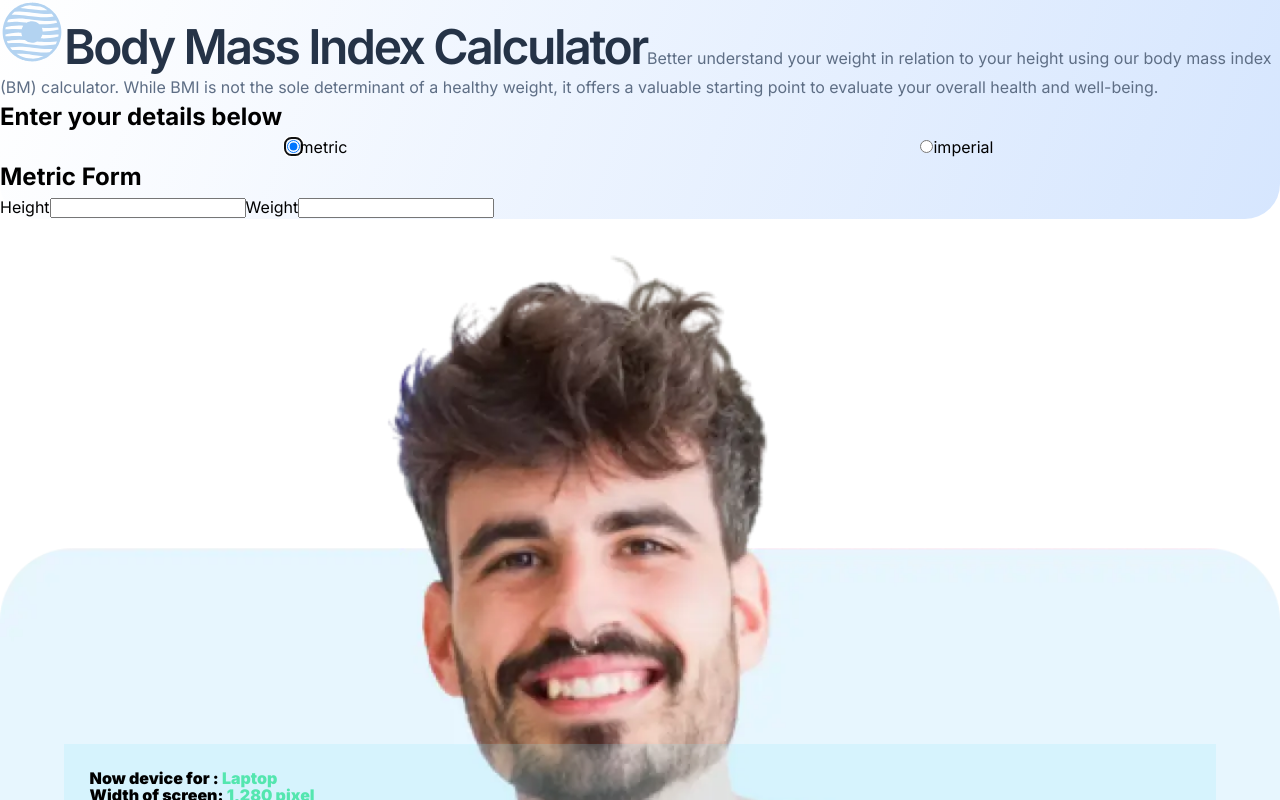
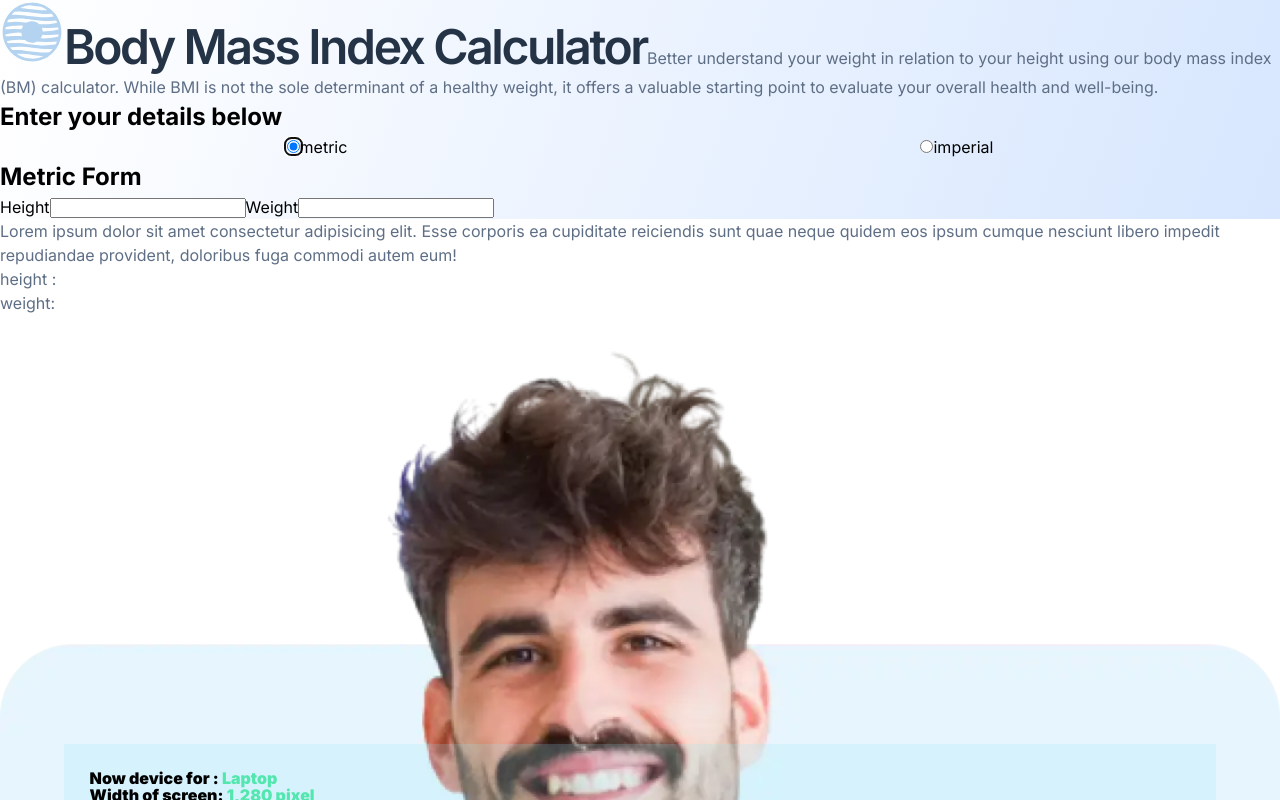
Before and after one commit to PiriyaLapa/body-mass-calculator-page2, a React (Vite) app: page / in a window 1280 px wide. Shown: the top 800 px of the page. Built offline with nearby package versions, Linux system fonts and the light colour scheme; the HTML template or start-up script is replaced by a standard one.

Commit message:
update and deploy

```diff
--- a/src/components/forms/MetricForm.tsx
+++ b/src/components/forms/MetricForm.tsx
@@ -6,7 +6,7 @@ import {
   ReactNode,
 } from "react";
 import { StyledMetricForm } from "../../styles/styles";
-// import ResultBox from "./ResultBox"; // Uncomment this if you need ResultBox
+import ResultBox from "./ResultBox"; // Uncomment this if you need ResultBox
 import { BmiFormProps } from "./BmiForm";
 
 interface MetricFormState {
@@ -46,9 +46,18 @@ export default class MetricForm extends Component<
   };
 
   logValue = () => {
-    console.log("Height:", this.state.height);
-    console.log("Weight:", this.state.weight);
+    const {height, weight} = this.state;
+    const heightNumber = this.convertToNumber(height);
+    const weightNumber = this.convertToNumber(weight);
+    // console.log("Height:", this.state.height);
+    // console.log("Weight:", this.state.weight);
   };
+
+  convertToNumber =(value:string): number | null => {
+    const number =parseInt(value);
+    return isNaN(number) ? null: number;
+  }
+
 
   render(): ReactNode {
     const { height, weight } = this.state;
@@ -73,9 +82,7 @@ export default class MetricForm extends Component<
           onChange={this.handleChangeInput}
           onKeyDown={this.handleKeyPress}
         />
-        {/* <button type="submit">Submit</button> */}
-        {/* Uncomment the following line if you need ResultBox */}
-        {/* <ResultBox measurements={{ height: Number(height), weight: Number(weight) }} /> */}
+        <ResultBox state={this.state} />
       </StyledMetricForm>
     );
   }
--- a/src/components/forms/ResultBox.tsx
+++ b/src/components/forms/ResultBox.tsx
@@ -1,8 +1,15 @@
 import { Component, ReactNode } from "react";
 import { StyledResultBox } from "../../styles/styles";
 
-export default class ResultBox extends Component {
+interface resultProps {
+  state: {
+    height: string;
+    weight: string;
+  };
+}
+export default class ResultBox extends Component<resultProps> {
   render(): ReactNode {
+    const { height, weight } = this.props.state;
     return (
       <StyledResultBox>
         <span>
@@ -11,6 +18,8 @@ export default class ResultBox extends Component {
           nesciunt libero impedit repudiandae provident, doloribus fuga commodi
           autem eum!
         </span>
+        <p>height : {height}</p>
+        <p>weight: {weight}</p>
       </StyledResultBox>
     );
   }
```
